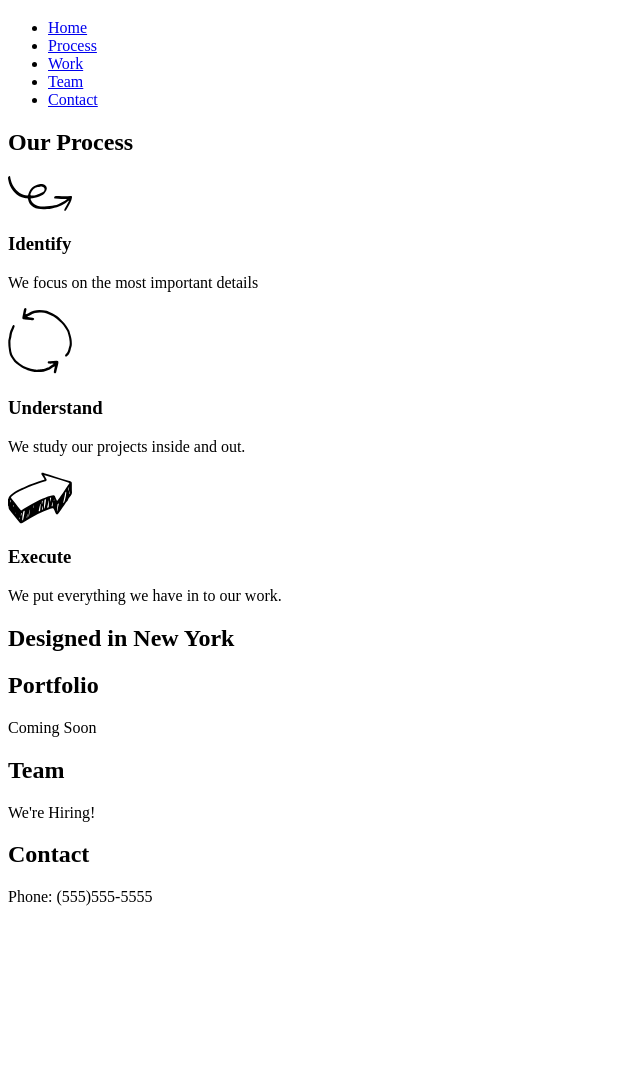
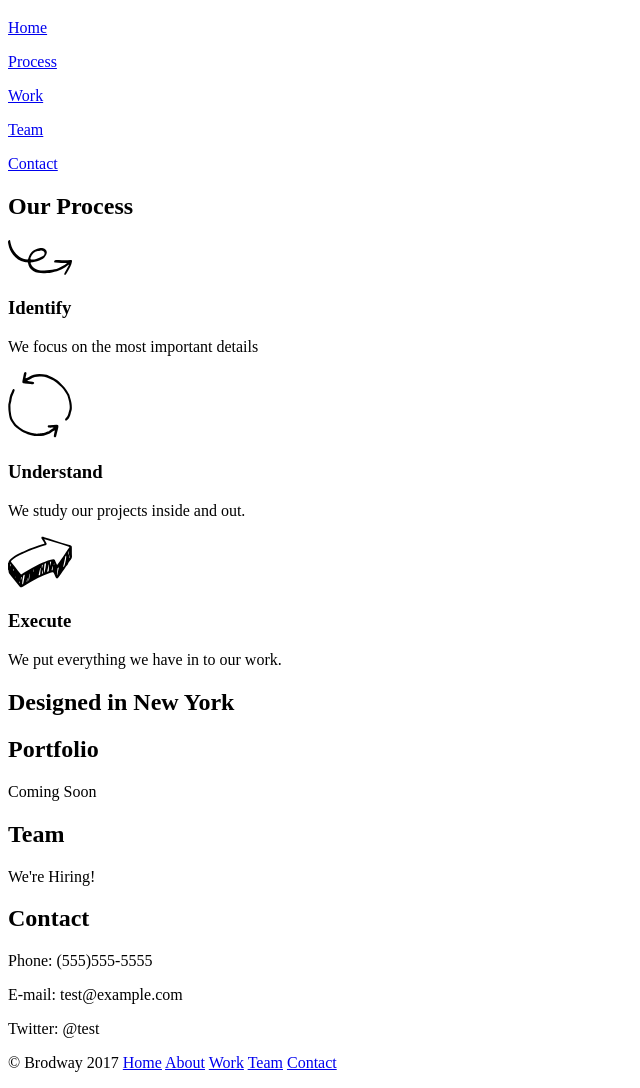
Before and after one commit to dakar303/Broadway, a plain HTML site: page index.html in a window 1280 px wide. Shown: the part 61-1149 px from the top of the page, without its empty margins (0-640 px from the left). Before the commit the page ends 983 px from the top, so only its background shows below. Drawn offline with Linux system fonts and the light colour scheme.

Commit message:
added missing contact info and footer

```diff
--- a/index.html
+++ b/index.html
@@ -6,15 +6,15 @@
     <link href="./resources/css/style.css" type="text/css" rel="stylesheet">
   </head>
   <body>
-    <div class="header">
+    <div class="hero">
       <h1>Broadway Design</h1>
-      <ul>
-        <li><a href="#home">Home</a></li>
-        <li><a href="#process">Process</a></li>
-        <li><a href="#work">Work</a></li>
-        <li><a href="#team">Team</a></li>
-        <li><a href="#contact">Contact</a></li>
-      </ul>
+        <nav>
+          <p><a href="#home">Home</a></p>
+          <p><a href="#process">Process</a></p>
+          <p><a href="#work">Work</a></p>
+          <p><a href="#team">Team</a></p>
+          <p><a href="#contact">Contact</a></p>
+        </nav>
     </div>
     <div id="process">
       <h2>Our Process</h2>
@@ -28,7 +28,9 @@
       <h3>Execute</h3>
       <p>We put everything we have in to our work.</p>
     </div>
-    <h2>Designed in New York</h2>
+    <div class="hero">
+      <h2>Designed in New York</h2>
+    </div>
     <div id="work">
       <h2>Portfolio</h2>
       <p>Coming Soon</p>
@@ -40,6 +42,17 @@
     <div id="contact">
       <h2>Contact</h2>
       <p>Phone: (555)555-5555</p>
+      <p>E-mail: test@example.com</p>
+      <p>Twitter: @test</p>
+    </div>
+    <div class="footer">
+      <p>&copy; Brodway 2017
+        <a class="btn-nav" href="#home">Home</a>
+        <a class="btn-nav" href="#about">About</a>
+        <a class="btn-nav" href="#work">Work</a>
+        <a class="btn-nav" href="#team">Team</a>
+        <a class="btn-nav" href="#contact">Contact</a>
+       </p>
     </div>
   </body>
 </html>
```
